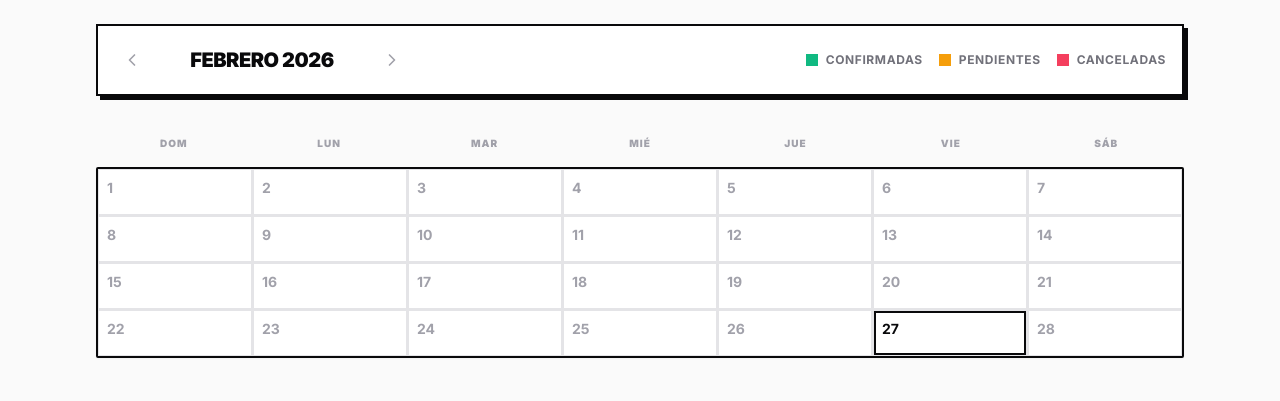
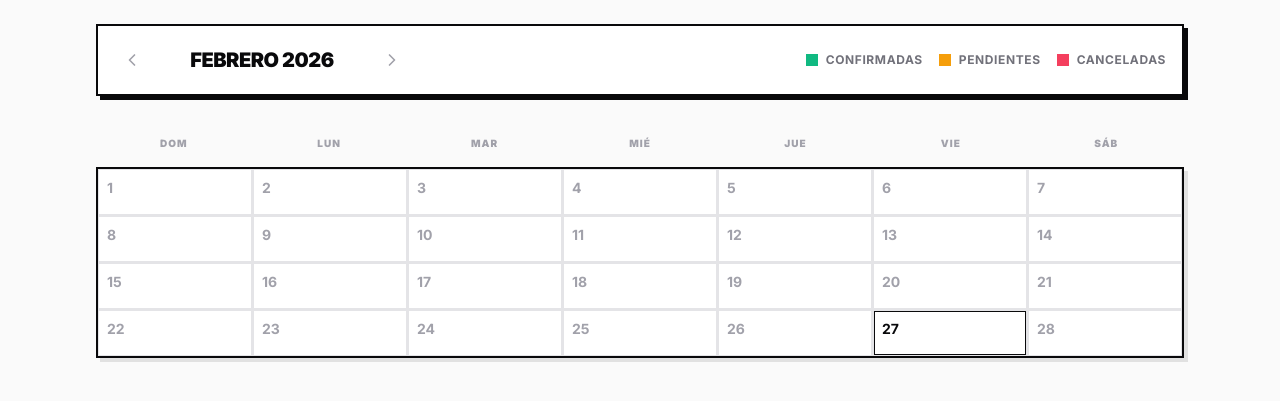
Before and after one commit to OsvSoto/scrimsync, a PHP site: page /modules/user/calendar/index.php in a window 1280 px wide. Shown: the part 40-441 px from the top of the page. Run offline with PHP 8.4, Linux system fonts and the light colour scheme; a user stored in the database is signed in; data comes from the database, SQL or seed files in the repository; tables that the repository leaves empty hold one stand-in row (values such as "Sample post"); some libraries are stand-ins or nearby versions.

Commit message:
pequeño ajuste de estilo

```diff
--- a/modules/scrim/index.php
+++ b/modules/scrim/index.php
@@ -270,7 +270,7 @@ include '../../includes/user_navbar.php';
                                     </button>
 
                                     <dialog id="teamProfile_<?php echo $equipo['equ_id']; ?>"
-                                        class="rounded-none border-2 border-primary p-0 shadow-hard backdrop:bg-primary/20">
+                                        class="rounded-none border-2 border-primary p-0 shadow-hard">
                                         <div class="w-full max-w-2xl bg-surface p-6">
                                             <div class="flex justify-between items-center pb-4 mb-4 border-b-2 border-subtle">
                                                 <h3 class="text-xl font-black uppercase text-primary tracking-tight">HORARIOS</h3>
--- a/modules/user/calendar/index.php
+++ b/modules/user/calendar/index.php
@@ -85,7 +85,7 @@ include '../../../includes/header.php';
                         <?php endforeach; ?>
                     </div>
 
-                    <div class="grid grid-cols-7 gap-px bg-border border-2 border-primary shadow-sm overflow-hidden rounded-sm">
+                    <div class="grid grid-cols-7 gap-px bg-border border-2 border-primary shadow-hard-sm overflow-hidden">
                         <?php for ($i = 0; $i < $dayOfWeek; $i++) {
                             echo '<div class="bg-subtle min-h-25 border border-border"></div>';
                         }
@@ -96,7 +96,7 @@ include '../../../includes/header.php';
                                 $d = strtotime($s['scr_fecha_juego']);
                                 return date('j', $d) == $day && date('n', $d) == $month && date('Y', $d) == $year;
                             }); ?>
-                            <div class="bg-surface border border-border min-h-35 p-2 relative group hover:bg-subtle transition-colors <?php echo $isToday ? 'ring-2 ring-inset ring-primary' : ''; ?>">
+                            <div class="bg-surface border border-border min-h-35 p-2 relative group hover:bg-subtle transition-colors <?php echo $isToday ? 'ring-1 ring-inset ring-primary' : ''; ?>">
                                 <div class="text-sm font-bold mb-2 <?php echo $isToday ? 'text-primary' : 'text-muted'; ?>"><?php echo $day; ?></div>
 
                                 <div class="grid gap-2">
@@ -176,7 +176,7 @@ include '../../../includes/header.php';
                         $timestamp = mktime(0, 0, 0, $month, $day, $year);
                         $dia_nombre = ['Dom', 'Lun', 'Mar', 'Mié', 'Jue', 'Vie', 'Sáb'][date('w', $timestamp)];
                     ?>
-                        <div class="bg-surface border-2 border-primary p-4 <?php echo $isToday ? 'shadow-hard' : 'shadow-hard-sm'; ?>">
+                        <div class="bg-surface border-2 border-primary p-4 shadow-hard-sm">
                             <div class="flex items-center gap-3 mb-3 border-2 border-subtle pb-2">
                                 <span class="text-2xl font-black text-primary"><?php echo $day; ?></span>
                                 <div class="flex flex-col leading-none">
```
